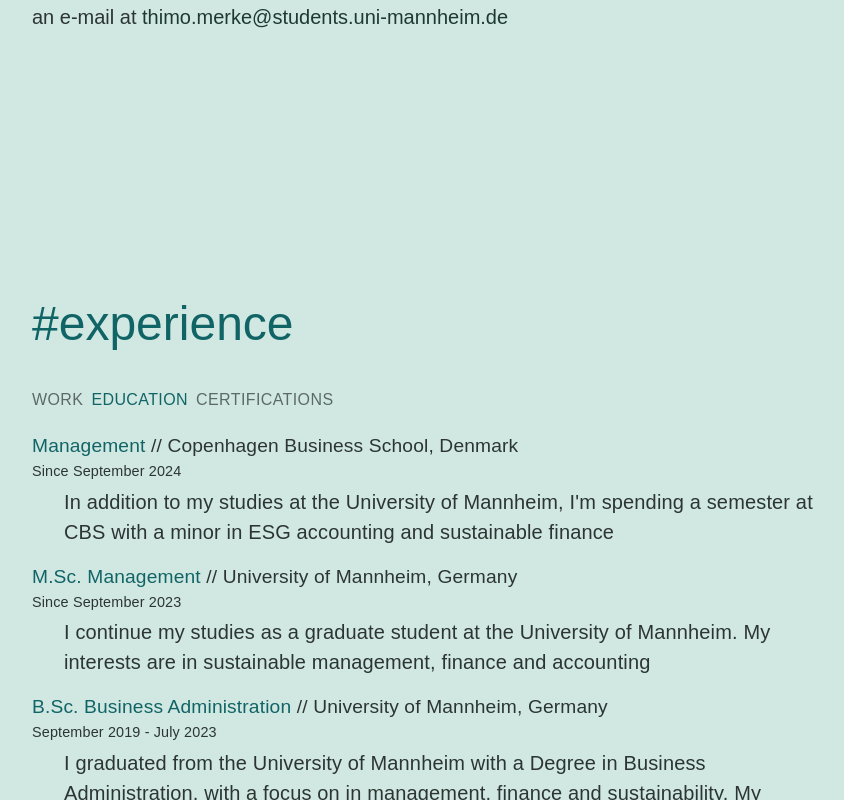
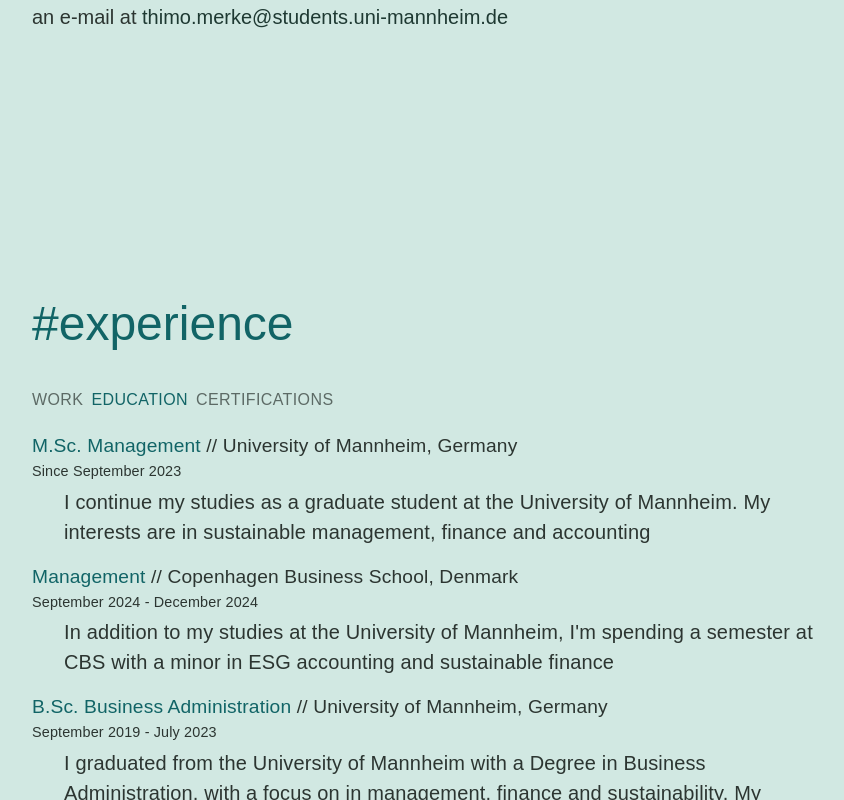
Before and after one commit to thimomerke/thimome-homepage, a React (Create React App) app: page / in a window 1280 px wide. Both pictures are taken after a click on the tab "EDUCATION". Shown: the part 1422-2222 px from the top of the page, without its empty margins (50-894 px from the left). Built offline with nearby package versions, Linux system fonts and the light colour scheme; no server answers.

Commit message:
Updated experience

```diff
--- a/src/components/ExperiencePanel.js
+++ b/src/components/ExperiencePanel.js
@@ -62,6 +62,13 @@
                     </ul>
                 </div>
                 <div className="item">
+                    <span className="job-title">Intern ESG Expert Group</span><span className="job-company"> &#47;&#47; KPMG</span>
+                    <div className="job-time">January 2024 - March 2024</div>
+                    <ul className="job-description">
+                        As an intern with the ESG Expert Group, I worked on projects regarding the implementation of CSRD and other EU sustainability regulations at various large, global companies.
+                    </ul>
+                </div>
+                <div className="item">
                     <span className="job-title">Student Consultant and Project Leader</span><span className="job-company"> &#47;&#47; 180DC Mannheim</span>
                     <div className="job-time">October 2023 - January 2024</div>
                     <ul className="job-description">
@@ -110,17 +117,17 @@
         <TabPanel value={value} index={1}>
             <div className="tabpanel">
               <div className="item">
-                    <span className="job-title">Management</span><span className="job-company"> &#47;&#47; Copenhagen Business School, Denmark</span>
-                    <div className="job-time">Since September 2024</div>
-                    <ul className="job-description">
-                        In addition to my studies at the University of Mannheim, I'm spending a semester at CBS with a minor in ESG accounting and sustainable finance
-                    </ul>
-              </div>
-              <div className="item">
                     <span className="job-title">M.Sc. Management</span><span className="job-company"> &#47;&#47; University of Mannheim, Germany</span>
                     <div className="job-time">Since September 2023</div>
                     <ul className="job-description">
                         I continue my studies as a graduate student at the University of Mannheim. My interests are in sustainable management, finance and accounting
+                    </ul>
+              </div>
+              <div className="item">
+                    <span className="job-title">Management</span><span className="job-company"> &#47;&#47; Copenhagen Business School, Denmark</span>
+                    <div className="job-time">September 2024 - December 2024</div>
+                    <ul className="job-description">
+                        In addition to my studies at the University of Mannheim, I'm spending a semester at CBS with a minor in ESG accounting and sustainable finance
                     </ul>
               </div>
               <div className="item">
```
Also changed, not shown: 1 other file (tests, documents, lock files or other folders).
